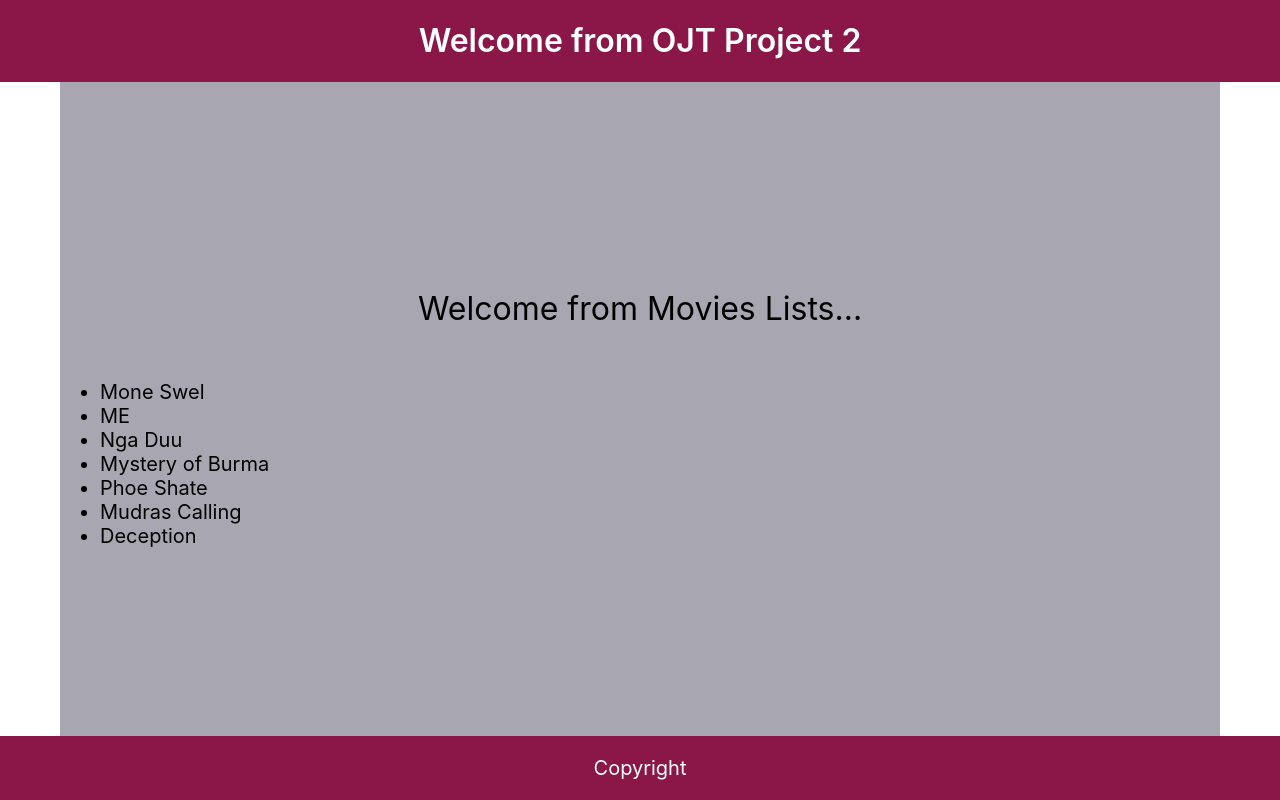
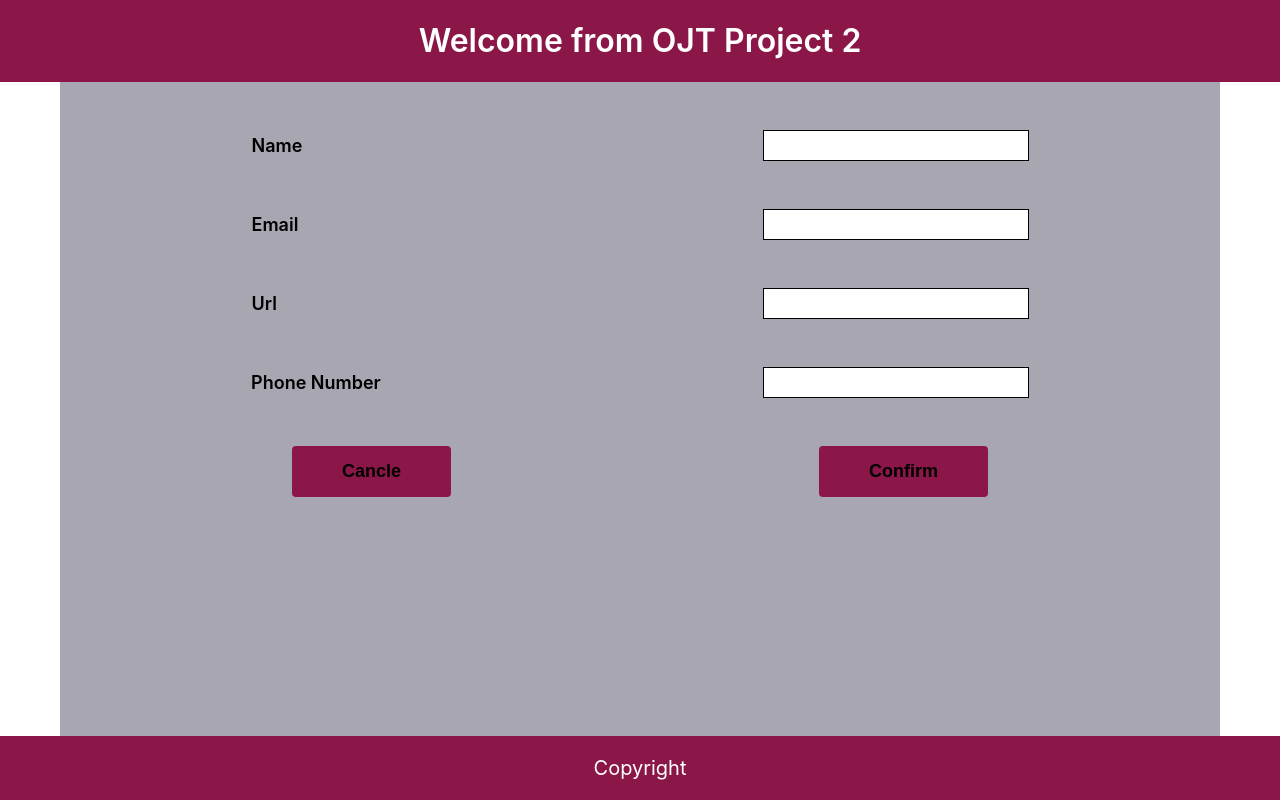
Before and after one commit to Aung-Thu-Hein/Projects, a React (Create React App) app: page / in a window 1280 px wide. Built offline with nearby package versions, Linux system fonts and the light colour scheme.

Commit message:
Form Design with bootstrap and emotion

```diff
--- a/src/App.css
+++ b/src/App.css
@@ -1,14 +1,15 @@
-body {
+/* body {
   margin: 0;
 }
 
 .container {
   display: flex;
-  flex: 1;
+   flex: 1;
   flex-direction: column;
 }
 
 .header {
+  width: 100%;
   background-color: rgb(138, 23, 71);
 }
 h1 {
@@ -43,4 +44,65 @@ h1 {
   font-size: 20px;
   color: white;
   background-color: rgb(138, 23, 71);
+} */
+
+.container {
+  display: flex;
+  flex-direction: column;
+  min-height: 100vh;
+  margin: 0;
 }
+
+.header {
+  background-color: rgb(138, 23, 71);
+}
+h1 {
+  text-align: center;
+  color: white;
+  font-weight: 600;
+}
+
+.content {
+  display: flex;
+  flex: 1;
+  flex-direction: column;
+  margin: 0 60px;
+  background-color: rgb(167, 166, 177);
+}
+.content-text {
+  text-align: center;
+  font-size: 32px;
+}
+.form {
+  font-size: 18px;
+  font-weight: 600;
+}
+.form-field {
+  display: flex;
+  flex-direction: row;
+  justify-content: space-around;
+  align-items: center ;
+  margin: 48px 0px;
+}
+.input-field {
+  padding: 7px;
+  width: 250px;
+  border: 1.5px solid;
+}
+.label {
+  width: 128px;
+}
+.button-field {
+  padding: 0px 48px;
+}
+
+.movies {
+  font-size: 20px;
+}
+
+.footer {
+  text-align: center;
+  font-size: 20px;
+  color: white;
+  background-color: rgb(138, 23, 71);
+}
--- a/src/App.js
+++ b/src/App.js
@@ -1,6 +1,6 @@
 import React from 'react';
 import Header from './components/Header';
-import Content from './components/SecondOjtContent';
+import Content from './components/ThirdOjtContent';
 import Footer from './components/Footer';
 import './App.css';
 
@@ -18,7 +18,7 @@ function App() {
     return(
         <div className='container'>
             <Header name="OJT Project 2"/>
-            <Content moviesName={movies}/>
+            <Content/>
             <Footer/>
         </div>
     )
--- /dev/null
+++ b/src/components/ThirdOjtContent.js
@@ -0,0 +1,104 @@
+/** @jsxImportSource @emotion/react */
+import { jsx, css } from '@emotion/react'
+import React from "react";
+// import Button from 'react-bootstrap/Button';
+import Form from 'react-bootstrap/Form';
+// import styled from '@emotion/styled'
+import '../../src/App.css';
+
+// const Input = styled.input`
+//     padding: 7px;
+//     width: 250px;
+//     border: 1.5px solid;
+// `;
+
+// const Label = styled.label`
+//     font-size: 18px;
+//     font-weight: 600;
+//`;
+
+// const Input = props => {
+//     return(
+//         <input
+//         css={{
+//             padding: 7,
+//             width: 250,
+//             borderWidth: 1.5,
+//             borderStyle: solid,
+//         }}
+//         type="number"
+//         {...props}
+//     />
+//     )
+// }
+
+const inputText = css({
+    padding: 7,
+    width: 250,
+    borderWidth: 1.5,
+    borderStyle: 'solid',
+    borderColor: 'black',
+})
+
+const Label = props => {
+    return (
+        <label
+            css={{
+                fontSize: 18,
+                fontWeight: 600,
+                color: 'black',
+            }}>
+            {props.labelName}
+        </label>
+    )
+}
+
+const Button = props => {
+    return (
+        <button
+            css={{
+                backgroundColor: '#8a1747',
+                paddingLeft: 50,
+                paddingRight: 50,
+                paddingTop: 15,
+                paddingBottom: 15,
+                borderWidth: 0,
+                borderRadius: 4,
+                fontSize: 18,
+                fontWeight: 600,
+            }}>
+            {props.buttonName}
+        </button>
+    )
+}
+
+const Content = () => {
+    return (
+        <div className="content">
+            <Form className="form">
+                <Form.Group className="form-field">
+                    <Form.Label className="label">Name</Form.Label>
+                    <Form.Control type="text" className="input-field" />
+                </Form.Group>
+                <Form.Group className="form-field">
+                    <Form.Label className="label">Email</Form.Label>
+                    <Form.Control type="email" className="input-field" />
+                </Form.Group>
+                <Form.Group className="form-field">
+                    <Form.Label className="label">Url</Form.Label>
+                    <Form.Control type="url" className="input-field" />
+                </Form.Group>
+                <Form.Group className="form-field">
+                    <Label labelName="Phone Number" className="label"></Label>
+                    <input css={inputText} />
+                </Form.Group>
+                <Form.Group className="form-field button-field">
+                    <Button buttonName="Cancle" />
+                    <Button buttonName="Confirm" />
+                </Form.Group>
+            </Form>
+        </div>
+    )
+}
+
+export default Content;
```
Also changed, not shown: package.json (+7 -0 lines), 1 other file (tests, documents, lock files or other folders).
